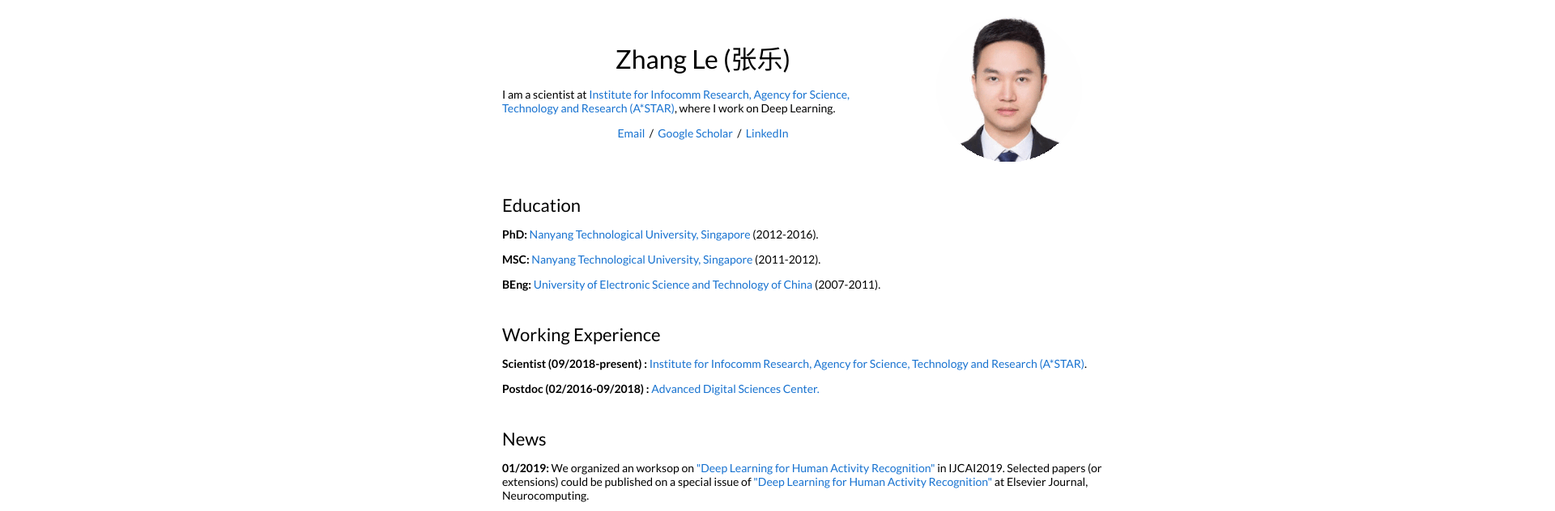
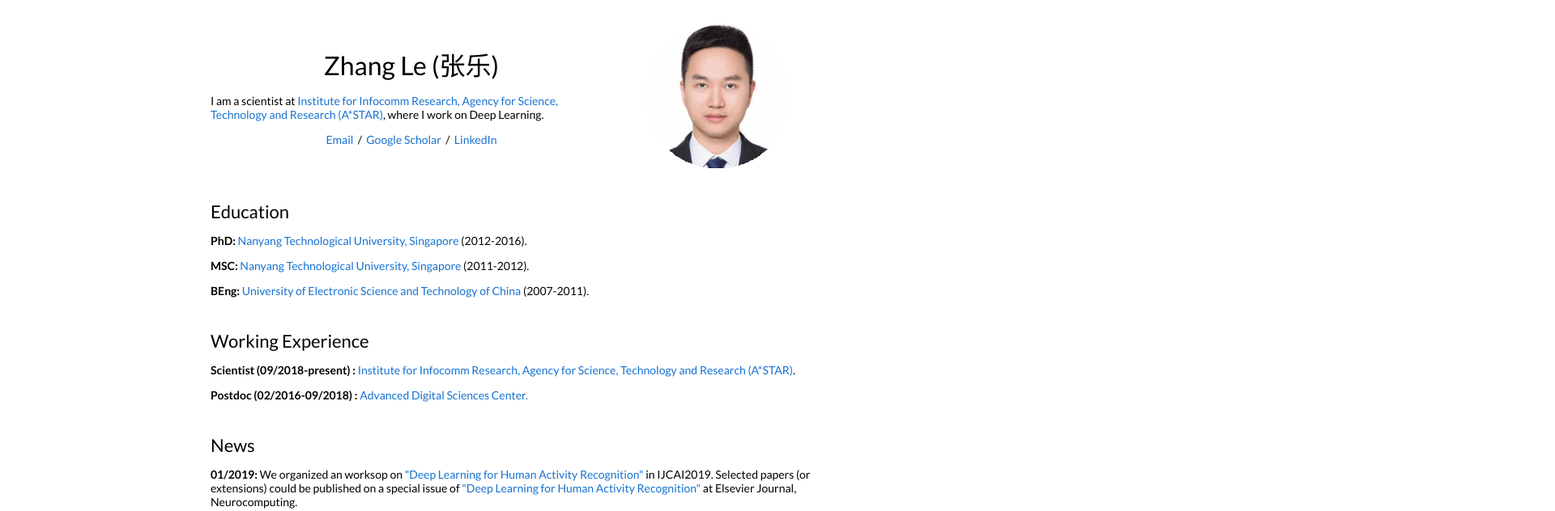
Before and after one commit to ZhangLeUestc/ZhangLeUestc.github.io, a plain HTML site: page index.html in a window 1280 px wide. Shown: the top 632 px of the page at 81% size, 1920 px wide, since content can reach past the window. Drawn offline with Linux system fonts and the light colour scheme.

Commit message:
Update index.html

```diff
--- a/index.html
+++ b/index.html
@@ -23,7 +23,7 @@
       text-decoration: none;
     }
 
-    body{ width:2000px; margin:0 }
+
 
     td,
     th,
```
